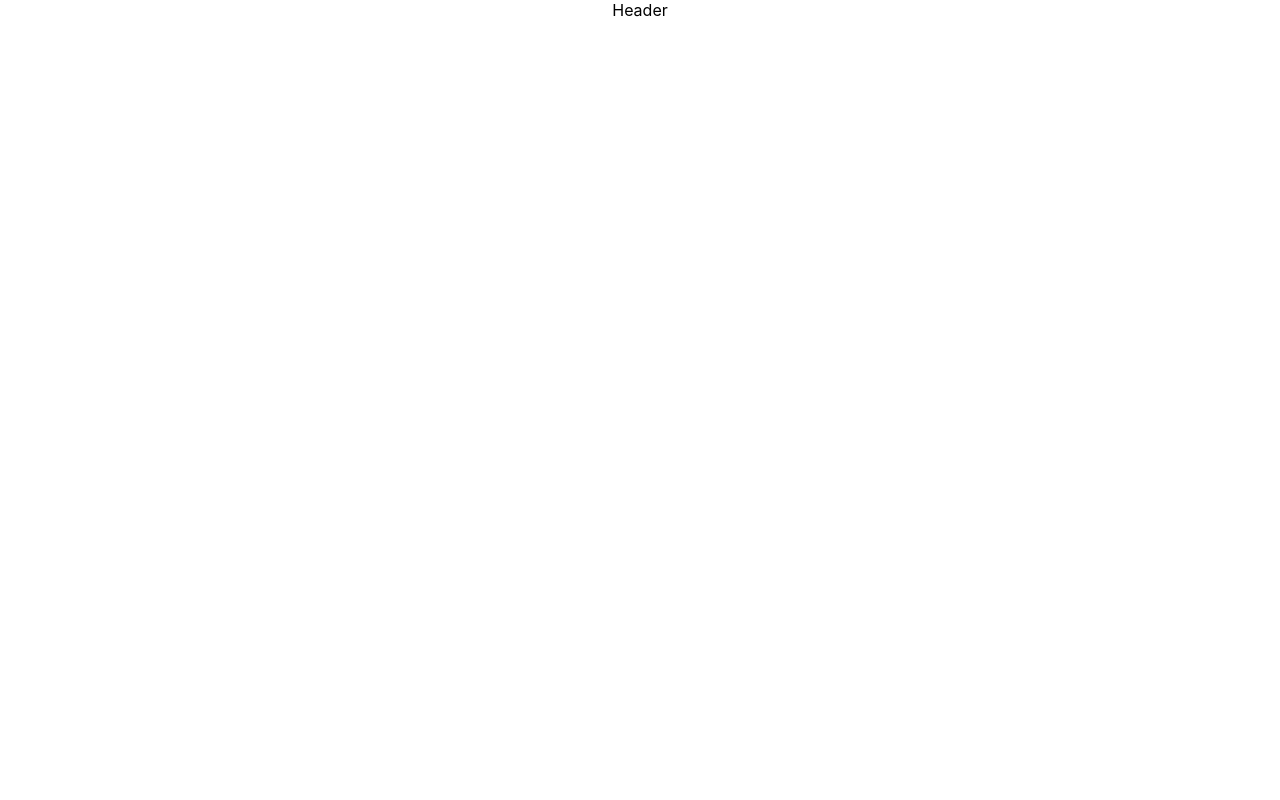
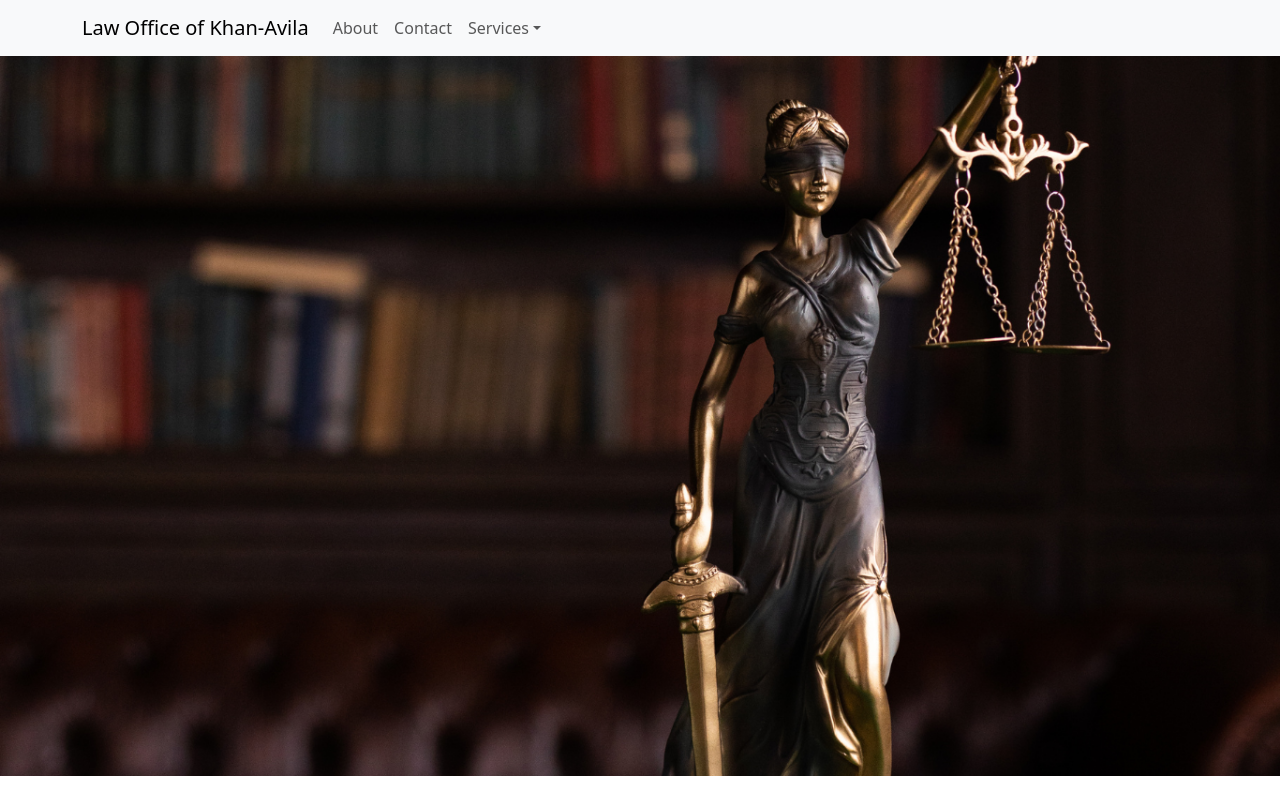
Before and after one commit to khanummer/LawOfficeofKA, a React (Create React App) app: page / in a window 1280 px wide. Built offline with nearby package versions, Linux system fonts and the light colour scheme.

Commit message:
adds splash image

```diff
--- a/public/index.html
+++ b/public/index.html
@@ -24,6 +24,7 @@
       work correctly both with client-side routing and a non-root public URL.
       Learn how to configure a non-root public URL by running `npm run build`.
     -->
+
     <title>React App</title>
   </head>
   <body>
--- a/src/Header/Header.css
+++ b/src/Header/Header.css
@@ -0,0 +1,4 @@
+#splash {
+    height: 100%;
+    width: 100%;;
+}
--- a/src/Header/Header.js
+++ b/src/Header/Header.js
@@ -1,14 +1,51 @@
 import React, { Component } from 'react';
 import './Header.css';
 
-class Header extends Component {
-  render() {
-    return (
-      <div className="header">
-        Header
-      </div>
-    );
-  }
+// class Header extends Component {
+//   render() {
+//     return (
+//       <div className="header">
+//         Header
+//       </div>
+//     );
+//   }
+// }
+
+// export default Header;
+import Container from 'react-bootstrap/Container';
+import Nav from 'react-bootstrap/Nav';
+import Navbar from 'react-bootstrap/Navbar';
+import NavDropdown from 'react-bootstrap/NavDropdown';
+
+function Header() {
+  return (
+    <div>
+      <Navbar bg="light" expand="lg">
+        <Container>
+          <Navbar.Brand href="#home">Law Office of Khan-Avila</Navbar.Brand>
+          <Navbar.Toggle aria-controls="basic-navbar-nav" />
+          <Navbar.Collapse id="basic-navbar-nav">
+            <Nav className="me-auto">
+              <Nav.Link href="#home">About</Nav.Link>
+              <Nav.Link href="#link">Contact</Nav.Link>
+              <NavDropdown title="Services" id="basic-nav-dropdown">
+                <NavDropdown.Item href="#action/3.1"></NavDropdown.Item>
+                <NavDropdown.Item href="#action/3.2">
+                  Another action
+                </NavDropdown.Item>
+                <NavDropdown.Item href="#action/3.3">Something</NavDropdown.Item>
+                <NavDropdown.Divider />
+                <NavDropdown.Item href="#action/3.4">
+                  Separated link
+                </NavDropdown.Item>
+              </NavDropdown>
+            </Nav>
+          </Navbar.Collapse>
+        </Container>
+      </Navbar>
+      <img id="splash" src="../imgs/splash.png"/>
+    </div>
+  );
 }
 
 export default Header;
--- a/src/index.js
+++ b/src/index.js
@@ -3,6 +3,7 @@ import ReactDOM from 'react-dom/client';
 import './index.css';
 import App from './App';
 import reportWebVitals from './reportWebVitals';
+import 'bootstrap/dist/css/bootstrap.min.css';
 
 const root = ReactDOM.createRoot(document.getElementById('root'));
 root.render(
```
Also changed, not shown: public/imgs/splash.png (added).
